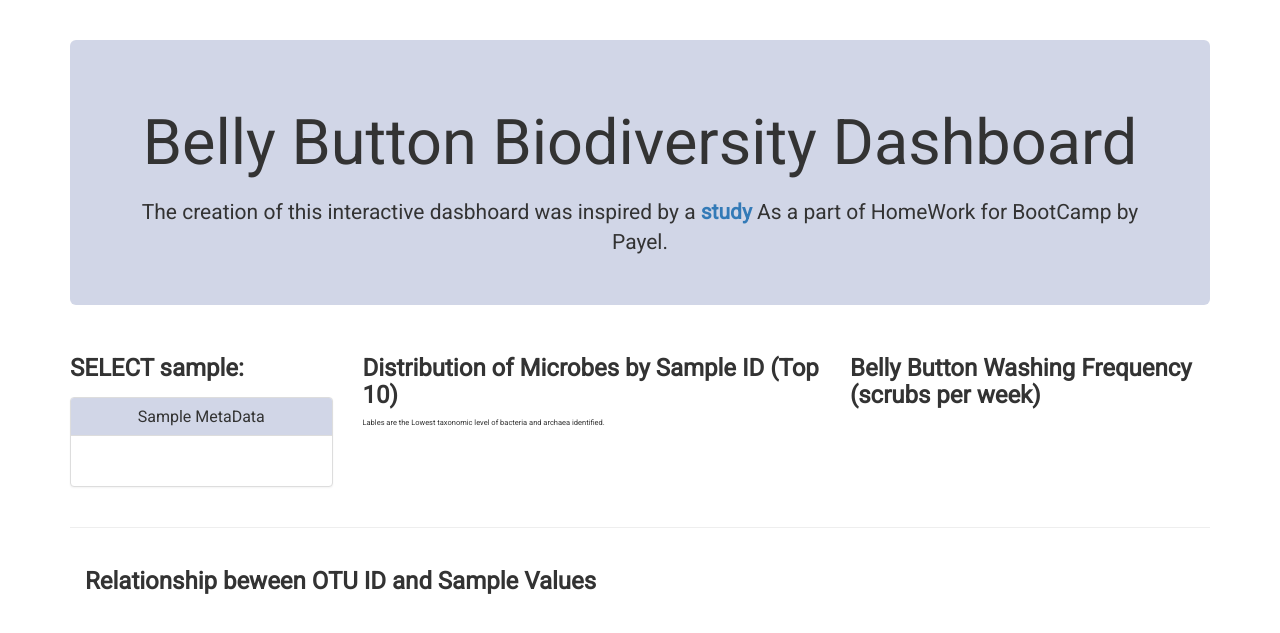
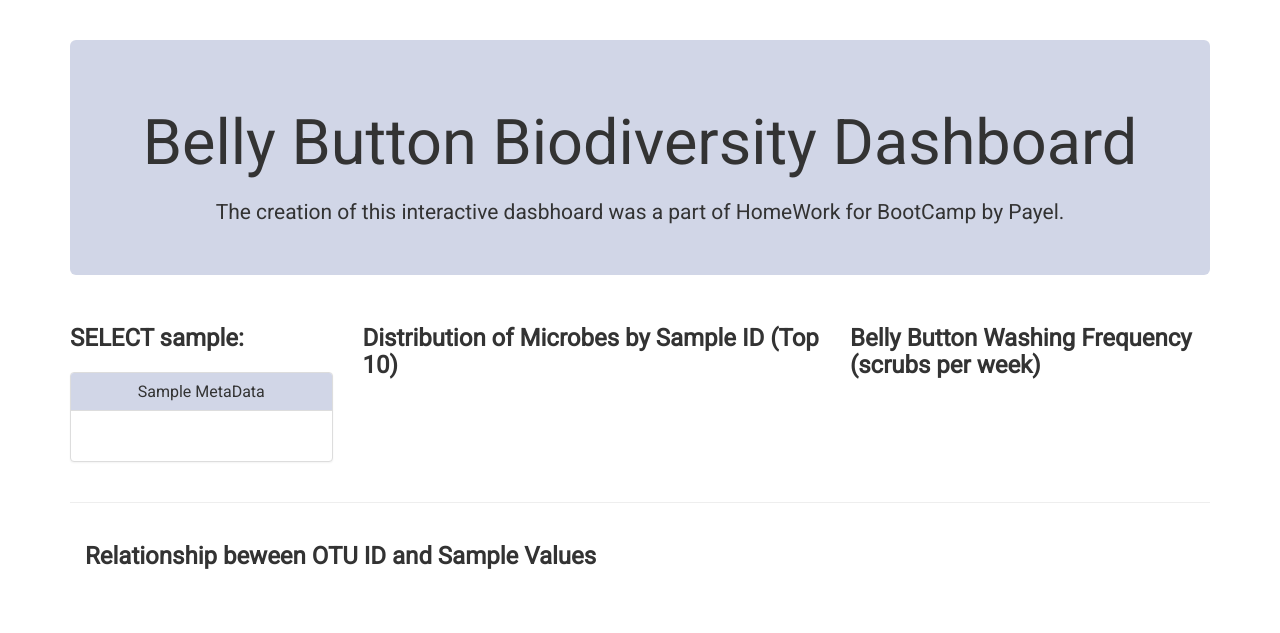
Before and after one commit to vibrajan29/payelbio, a Flask app: page / in a window 1280 px wide. Shown: the top 633 px of the page. Run offline with Flask 2, Linux system fonts and the light colour scheme; some libraries are stand-ins or nearby versions.

Commit message:
Update index.html

```diff
--- a/templates/index.html
+++ b/templates/index.html
@@ -29,8 +29,7 @@
     <div class="container" style="text-align:center; margin-top:40px">
         <div class="jumbotron" style="background:#D1D6E7;">
             <h1>Belly Button Biodiversity Dashboard</h1>
-            <p style="padding-top:10px;margin-bottom:0px">The creation of this interactive dasbhoard was inspired by a
-                <a href="http://robdunnlab.com/projects/belly-button-biodiversity/" style="font-weight:bold;">study</a> As a part of HomeWork for BootCamp by Payel.
+            <p style="padding-top:10px;margin-bottom:0px">The creation of this interactive dasbhoard was a part of HomeWork for BootCamp by Payel.
             </p>
         </div>
     </div>
@@ -43,7 +42,7 @@
                 <div id="sampleList">
                 </div>
 
-                <div class="panel panel-default" style="margin-top:15px">
+                <div class="panel panel-default" style="margin-top:20px">
                     <div class="panel-heading" style="background:#D1D6E7;text-align:center">
                         <h3 class="panel-title">Sample MetaData</h3>
                     </div>
@@ -62,14 +61,12 @@
             </div>
 
             <div class="col-md-5">
-                <h3><strong>Distribution of Microbes by Sample ID (Top 10)</strong></h3>
+                <h3><strong>Distribution of Microbes by Sample ID                (Top 10)</strong></h3>
                 <div id="plotPie"></div>
-
-                <p style="font-size:0.75em">Lables are the Lowest taxonomic level of bacteria and archaea identified. </p>
-            </div>
+                </div>
 
             <div class="col-md-4">
-                <h3><strong>Belly Button Washing Frequency (scrubs per week)</strong></h3>
+                <h3><strong>Belly Button Washing Frequency              (scrubs per week)</strong></h3>
                 <div id="plotGauge"></div>
             </div>
         </div>
```
